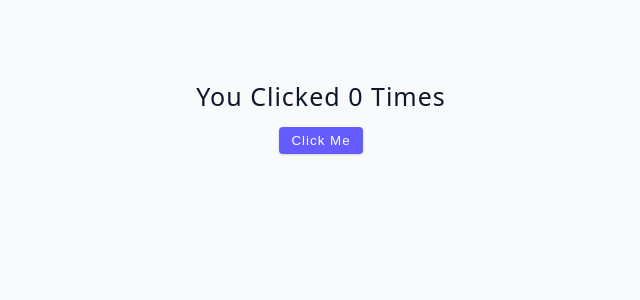
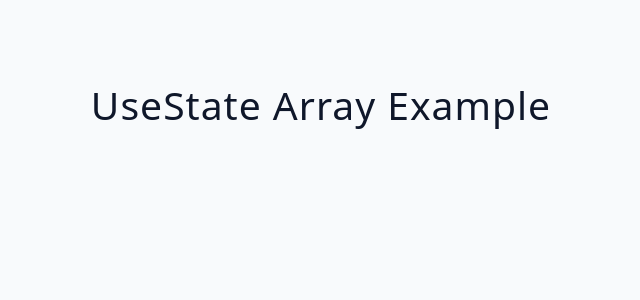
Before and after one commit to anamarijakukulj/practiceJS, a React (Vite) app in the folder LearnReact/advance-react-app/: page / in a window 1280 px wide. Shown: the top 300 px of the page, without its empty margins (319-959 px from the left). Built offline with nearby package versions, Linux system fonts and the light colour scheme.

Commit message:
Change to useState Array

```diff
--- a/LearnReact/advance-react-app/src/App.jsx
+++ b/LearnReact/advance-react-app/src/App.jsx
@@ -1,9 +1,9 @@
-import UseStateBasics from "./projects/01-useState/02-useState-basics";
+import UseStateArray from "./projects/01-useState/03-useState-array";
 
 function App() {
   return (
     <div className="container">
-      <UseStateBasics />
+      <UseStateArray />
     </div>
   );
 }
```
